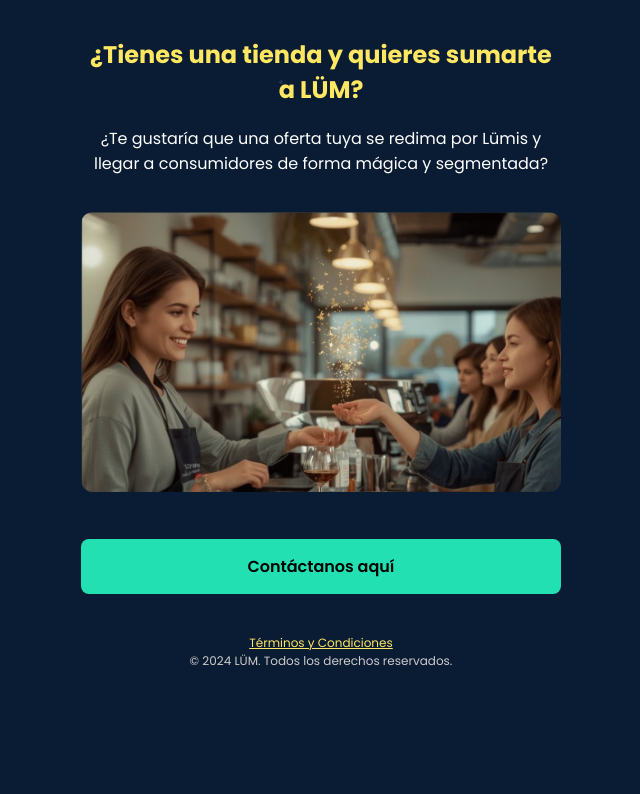
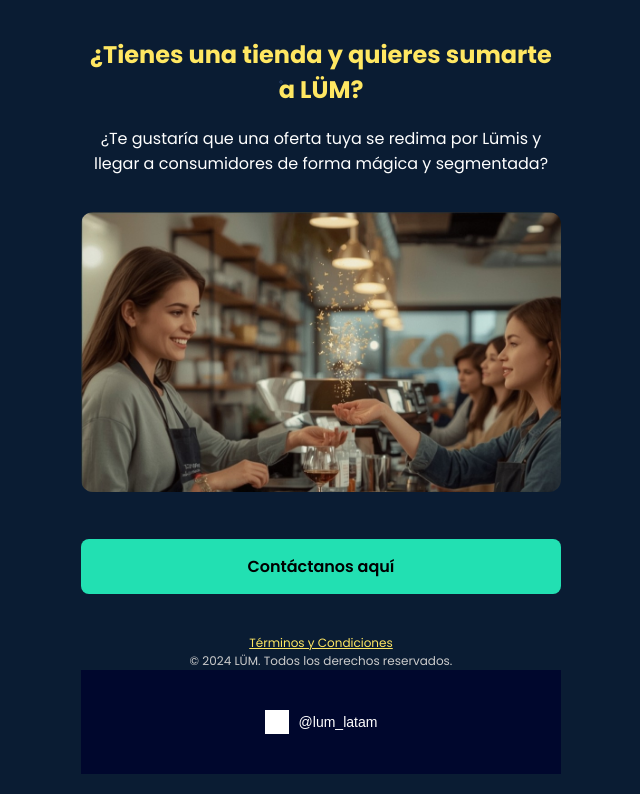
Before and after one commit to andresv-qr/landing_page, a plain HTML site: page index.html in a window 1280 px wide. Shown: the part 2918-3712 px from the top of the page, without its empty margins (319-959 px from the left). Before the commit the page ends 3608 px from the top, so only its background shows below. Drawn offline with Linux system fonts and the light colour scheme; grey boxes are pictures that could not be loaded.

Commit message:
Update index.html

```diff
--- a/index.html
+++ b/index.html
@@ -57,6 +57,16 @@
         <div class="footer">
             <a href="Terminos_LUM_Actualizados.pdf" target="_blank" style="color:#ffe762; text-decoration:underline;">Términos y Condiciones</a><br>
             © 2024 LÜM. Todos los derechos reservados.
+            <footer style="background-color: #00072D; padding: 40px 20px;">
+  <div class="footer-content" style="display: flex; justify-content: center; align-items: center;">
+    <a href="https://www.instagram.com/lum_latam?igsh=dWoxN2tlcnY2NXg4" target="_blank" rel="noopener noreferrer" aria-label="Instagram de LÜM" style="display: flex; align-items: center; text-decoration: none;">
+      <img src="https://cdn-icons-png.flaticon.com/512/2111/2111463.png" alt="Instagram" style="width: 24px; height: 24px; filter: brightness(0) invert(1);">
+      <span style="margin-left: 10px; font-family: 'Raleway', sans-serif; font-size: 14px; color: #FFFFFF;">
+        @lum_latam
+      </span>
+    </a>
+  </div>
+</footer>
         </div>
     </div>
 </body>
```
